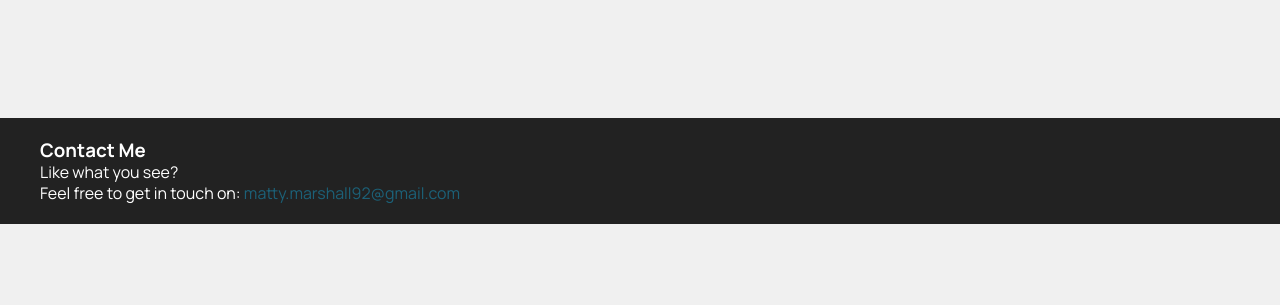
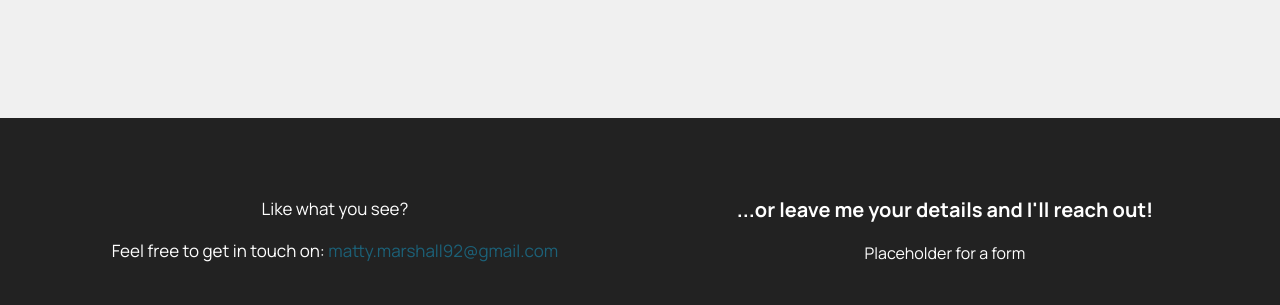
Before and after one commit to matthiasm1992/portfolio, a plain HTML site: page index.html in a window 1280 px wide. Shown: the part 1482-1787 px from the top of the page. Before the commit the page ends 1706 px from the top, so only its background shows below. Drawn offline with nearby package versions, Linux system fonts and the light colour scheme.

Commit message:
Updated contact section

```diff
--- a/index.html
+++ b/index.html
@@ -73,7 +73,7 @@
 
       <!-- CONTACT -->
       <section class="contact" id="contact">
-        <h3>Contact Me</h3>
+        <div class="contact-left">
           <p>Like what you see?</p>
           <p>
             Feel free to get in touch on:
@@ -81,6 +81,11 @@
               >matty.marshall92@gmail.com</a
             >
           </p>
+        </div>
+        <div class="contact-right">
+          <h3>...or leave me your details and I'll reach out!</h3>
+          <p>Placeholder for a form</p>
+        </div>
       </section>
     </div>
   </body>
--- a/style.css
+++ b/style.css
@@ -199,5 +199,28 @@ header {
 .contact {
   background-color: #222;
   color: white;
-  padding: 20px 40px;
+  display: grid;
+  grid-template-columns: repeat(2, 1fr);
+  gap: 20px;
+  padding: 40px;
 }
+
+.contact .contact-left,
+.contact .contact-right {
+  padding: 30px;
+  display: flex;
+  flex-direction: column;
+  align-items: center;
+  justify-content: center;
+  text-align: center;
+}
+
+.contact .contact-left p {
+  margin: 10px 0;
+  font-size: 17px;
+}
+
+.contact .contact-right h3 {
+  font-size: 20px;
+  margin-bottom: 20px;
+}
```
Lines whose indentation alone changed are shown as unchanged.
